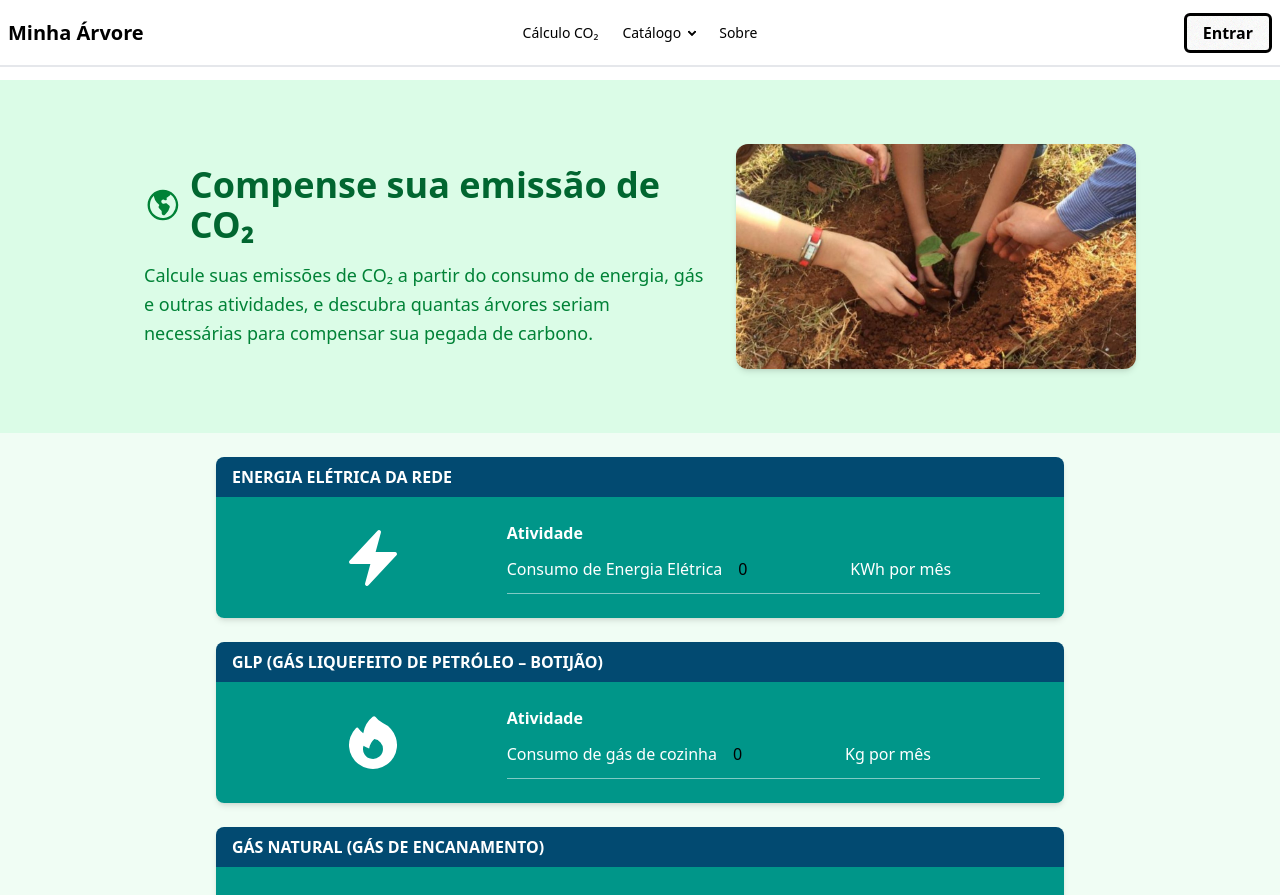
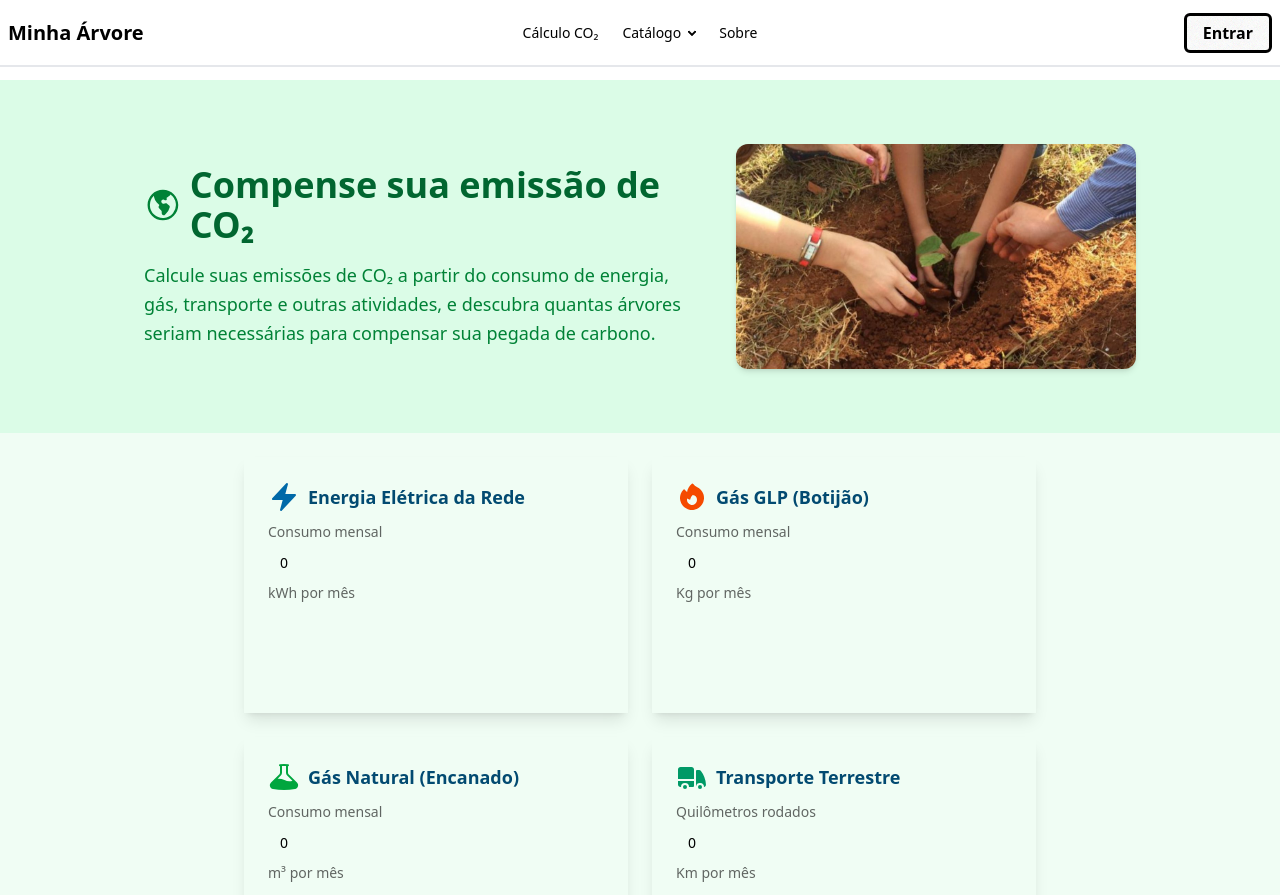
Before and after one commit to Thiagomn1/minha-arvore, a Next.js app: page /co2 in a window 1280 px wide. Shown: the top 895 px of the page. Built offline with nearby package versions, Linux system fonts and the light colour scheme; no server answers.

Commit message:
finished design for co2 page

```diff
--- a/src/app/api/auth/register/route.ts
+++ b/src/app/api/auth/register/route.ts
@@ -17,8 +17,6 @@ export async function POST(request: Request) {
       password,
       consentimentoLGPD,
     } = body;
-
-    console.log(body);
 
     if (!name || !tipoPessoa || !email || !telefone || !password) {
       return NextResponse.json(
@@ -59,7 +57,6 @@ export async function POST(request: Request) {
     }
 
     const existingUser = await User.findOne({ $or: query });
-    console.log(existingUser);
 
     if (existingUser) {
       return NextResponse.json(
--- a/src/app/api/products/route.ts
+++ b/src/app/api/products/route.ts
@@ -6,7 +6,6 @@ export async function GET() {
   await dbConnect();
 
   const products = await Product.find({ status: "Disponível" });
-  console.log(products);
 
   const categories = Array.from(
     new Set(products.map((p) => p.category || "geral"))
--- a/src/app/cart/page.tsx
+++ b/src/app/cart/page.tsx
@@ -58,8 +58,6 @@ export default function CartPage() {
       setLoading(false);
     }
   };
-
-  console.log(items);
 
   return (
     <div className="max-w-5xl mx-auto p-6">
--- a/src/app/co2/page.tsx
+++ b/src/app/co2/page.tsx
@@ -8,31 +8,39 @@ import {
   BoltIcon,
   FireIcon,
   BeakerIcon,
+  TruckIcon,
 } from "@heroicons/react/24/solid";
 
 const fatores = {
-  energiaEletrica: 0.000051, // ton CO2 / kWh (exemplo Brasil média)
+  energiaEletrica: 0.000051, // ton CO2 / kWh (Brasil média aproximada)
   glp: 0.0029, // ton CO2 / kg
   gasNatural: 0.0019, // ton CO2 / m³
+  transporteTerrestre: 0.000192, // ton CO2 / km (aprox. 192 g/km carro médio)
 };
 
 export default function CO2() {
   const [energiaEletricaKwh, setEnergiaEletricaKwh] = useState(0);
   const [glpKg, setGlpKg] = useState(0);
   const [gasNaturalM3, setGasNaturalM3] = useState(0);
+  const [kmRodados, setKmRodados] = useState(0);
   const [resultado, setResultado] = useState<string | null>(null);
 
   const calcular = () => {
     const emissaoEnergia = energiaEletricaKwh * fatores.energiaEletrica * 12;
     const emissaoGLP = glpKg * fatores.glp * 12;
     const emissaoGas = gasNaturalM3 * fatores.gasNatural * 12;
+    const emissaoTransporte = kmRodados * fatores.transporteTerrestre * 12;
 
-    const total = emissaoEnergia + emissaoGLP + emissaoGas;
+    const total = emissaoEnergia + emissaoGLP + emissaoGas + emissaoTransporte;
+
+    // estimativa de árvores (uma árvore captura aprox. 0.165 tCO₂/ano)
+    const arvoresNecessarias = Math.ceil(total / 0.165);
 
     setResultado(
       `Sua emissão estimada é de ${total.toFixed(
         2
-      )} toneladas de CO₂ por ano. 🌍`
+      )} toneladas de CO₂ por ano 🌍.
+      Seriam necessárias cerca de ${arvoresNecessarias} árvores para compensar essa emissão. 🌳`
     );
   };
 
@@ -47,9 +55,9 @@ export default function CO2() {
               Compense sua emissão de CO₂
             </h1>
             <p className="text-lg text-green-700 leading-relaxed">
-              Calcule suas emissões de CO₂ a partir do consumo de energia, gás e
-              outras atividades, e descubra quantas árvores seriam necessárias
-              para compensar sua pegada de carbono.
+              Calcule suas emissões de CO₂ a partir do consumo de energia, gás,
+              transporte e outras atividades, e descubra quantas árvores seriam
+              necessárias para compensar sua pegada de carbono.
             </p>
           </div>
           <div className="flex-shrink-0">
@@ -65,99 +73,119 @@ export default function CO2() {
       </div>
 
       {/* Calculadora */}
-      <div className="max-w-4xl mx-auto p-6 space-y-6">
+      <div className="max-w-5xl flex flex-wrap gap-6 mx-auto p-6 justify-center">
         {/* Energia Elétrica */}
-        <div className="rounded-lg overflow-hidden shadow-md">
-          <div className="bg-sky-900 text-white px-4 py-2 font-bold">
-            ENERGIA ELÉTRICA DA REDE
+        <div className="card shadow-lg w-96 h-64">
+          <div className="card-body bg-base-100">
+            <h2 className="card-title text-sky-900">
+              <BoltIcon className="w-8 h-8 text-sky-700" />
+              Energia Elétrica da Rede
+            </h2>
+            <label className="form-control w-full">
+              <div className="label">
+                <span className="label-text">Consumo mensal</span>
               </div>
-          <div className="grid grid-cols-3 bg-teal-600 text-white p-6">
-            <div className="flex justify-center items-center">
-              <BoltIcon className="w-16 h-16" />
-            </div>
-            <div className="col-span-2 flex flex-col justify-center">
-              <p className="font-semibold mb-2">Atividade</p>
-              <label className="flex items-center gap-2 border-b border-white/50 pb-2">
-                Consumo de Energia Elétrica
               <input
                 type="number"
                 value={energiaEletricaKwh}
-                  onChange={(e) =>
-                    setEnergiaEletricaKwh(Number(e.target.value))
-                  }
-                  className="text-black px-2 py-1 rounded w-28"
+                onChange={(e) => setEnergiaEletricaKwh(Number(e.target.value))}
+                className="input input-bordered w-full"
               />
-                <span>KWh por mês</span>
+              <div className="label">
+                <span className="label-text-alt">kWh por mês</span>
+              </div>
             </label>
-            </div>
           </div>
         </div>
 
         {/* GLP */}
-        <div className="rounded-lg overflow-hidden shadow-md">
-          <div className="bg-sky-900 text-white px-4 py-2 font-bold">
-            GLP (GÁS LIQUEFEITO DE PETRÓLEO – BOTIJÃO)
+        <div className="card shadow-lg w-96 h-64">
+          <div className="card-body bg-base-100">
+            <h2 className="card-title text-sky-900">
+              <FireIcon className="w-8 h-8 text-orange-600" />
+              Gás GLP (Botijão)
+            </h2>
+            <label className="form-control w-full">
+              <div className="label">
+                <span className="label-text">Consumo mensal</span>
               </div>
-          <div className="grid grid-cols-3 bg-teal-600 text-white p-6">
-            <div className="flex justify-center items-center">
-              <FireIcon className="w-16 h-16" />
-            </div>
-            <div className="col-span-2 flex flex-col justify-center">
-              <p className="font-semibold mb-2">Atividade</p>
-              <label className="flex items-center gap-2 border-b border-white/50 pb-2">
-                Consumo de gás de cozinha
               <input
                 type="number"
                 value={glpKg}
                 onChange={(e) => setGlpKg(Number(e.target.value))}
-                  className="text-black px-2 py-1 rounded w-28"
+                className="input input-bordered w-full"
               />
-                <span>Kg por mês</span>
+              <div className="label">
+                <span className="label-text-alt">Kg por mês</span>
+              </div>
             </label>
-            </div>
           </div>
         </div>
 
         {/* Gás Natural */}
-        <div className="rounded-lg overflow-hidden shadow-md">
-          <div className="bg-sky-900 text-white px-4 py-2 font-bold">
-            GÁS NATURAL (GÁS DE ENCANAMENTO)
+        <div className="card shadow-lg w-96 h-64">
+          <div className="card-body bg-base-100">
+            <h2 className="card-title text-sky-900">
+              <BeakerIcon className="w-8 h-8 text-green-600" />
+              Gás Natural (Encanado)
+            </h2>
+            <label className="form-control w-full">
+              <div className="label">
+                <span className="label-text">Consumo mensal</span>
               </div>
-          <div className="grid grid-cols-3 bg-teal-600 text-white p-6">
-            <div className="flex justify-center items-center">
-              <BeakerIcon className="w-16 h-16" />
-            </div>
-            <div className="col-span-2 flex flex-col justify-center">
-              <p className="font-semibold mb-2">Atividade</p>
-              <label className="flex items-center gap-2 border-b border-white/50 pb-2">
-                Gás de cozinha ou aquecimento de água
               <input
                 type="number"
                 value={gasNaturalM3}
                 onChange={(e) => setGasNaturalM3(Number(e.target.value))}
-                  className="text-black px-2 py-1 rounded w-28"
+                className="input input-bordered w-full"
               />
-                <span>Metros cúbicos por mês</span>
+              <div className="label">
+                <span className="label-text-alt whitespace-nowrap">
+                  m³ por mês
+                </span>
+              </div>
+            </label>
+          </div>
+        </div>
+
+        {/* Transporte Terrestre */}
+        <div className="card shadow-lg w-96 h-64">
+          <div className="card-body bg-base-100">
+            <h2 className="card-title text-sky-900">
+              <TruckIcon className="w-8 h-8 text-emerald-600" />
+              Transporte Terrestre
+            </h2>
+            <label className="form-control w-full">
+              <div className="label">
+                <span className="label-text">Quilômetros rodados</span>
+              </div>
+              <input
+                type="number"
+                value={kmRodados}
+                onChange={(e) => setKmRodados(Number(e.target.value))}
+                className="input input-bordered w-full"
+              />
+              <div className="label">
+                <span className="label-text-alt">Km por mês</span>
+              </div>
             </label>
           </div>
         </div>
       </div>
 
       {/* Botão Calcular */}
-        <div className="flex justify-center">
-          <button
-            onClick={calcular}
-            className="flex items-center gap-2 bg-green-700 hover:bg-green-800 text-white px-6 py-3 rounded-xl shadow-md font-semibold"
-          >
+      <div className="flex flex-col items-center">
+        <button onClick={calcular} className="btn btn-success gap-2 px-6">
           <CalculatorIcon className="w-6 h-6" />
           Calcular Emissão
         </button>
-        </div>
 
         {/* Resultado */}
         {resultado && (
-          <div className="mt-6 p-4 bg-white rounded-lg shadow text-center text-green-800 font-bold text-xl">
+          <div className="alert alert-success shadow-lg mt-6 max-w-3xl">
+            <span className="text-lg font-bold whitespace-pre-line">
               {resultado}
+            </span>
           </div>
         )}
       </div>
--- a/src/components/ProductCard.tsx
+++ b/src/components/ProductCard.tsx
@@ -9,7 +9,6 @@ export default function ProductCard({
   product: Product;
   onAdd: (product: Product) => void;
 }) {
-  console.log(product);
   return (
     <div
       key={product.id}
--- a/src/lib/auth.ts
+++ b/src/lib/auth.ts
@@ -21,8 +21,6 @@ export const authOptions: AuthOptions = {
         if (!credentials) return null;
 
         await dbConnect();
-
-        console.log(credentials);
 
         const user = await User.findOne({ email: credentials.email });
 
```
Lines whose indentation alone changed are shown as unchanged.
